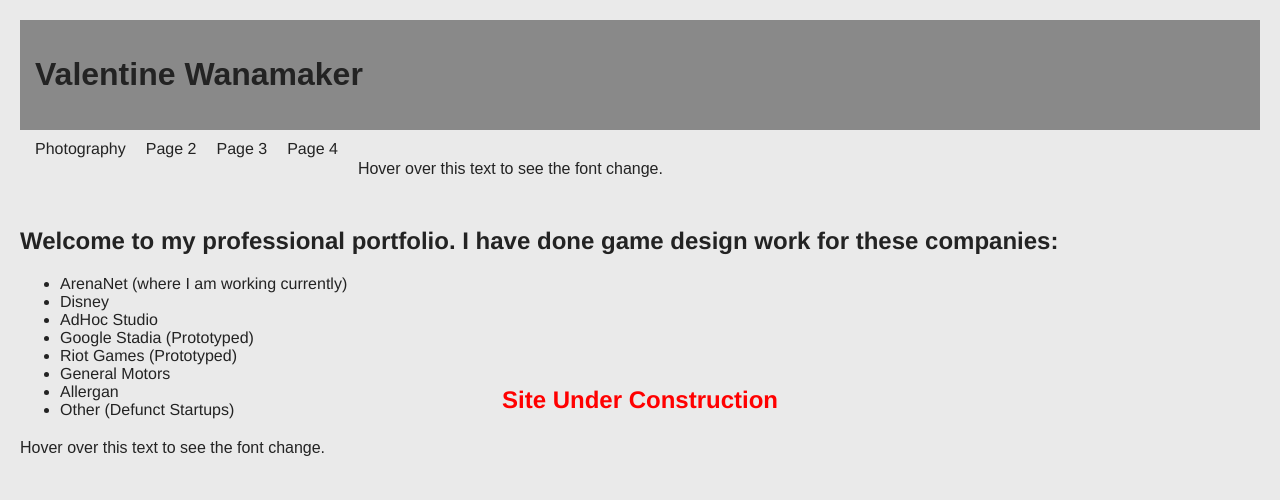
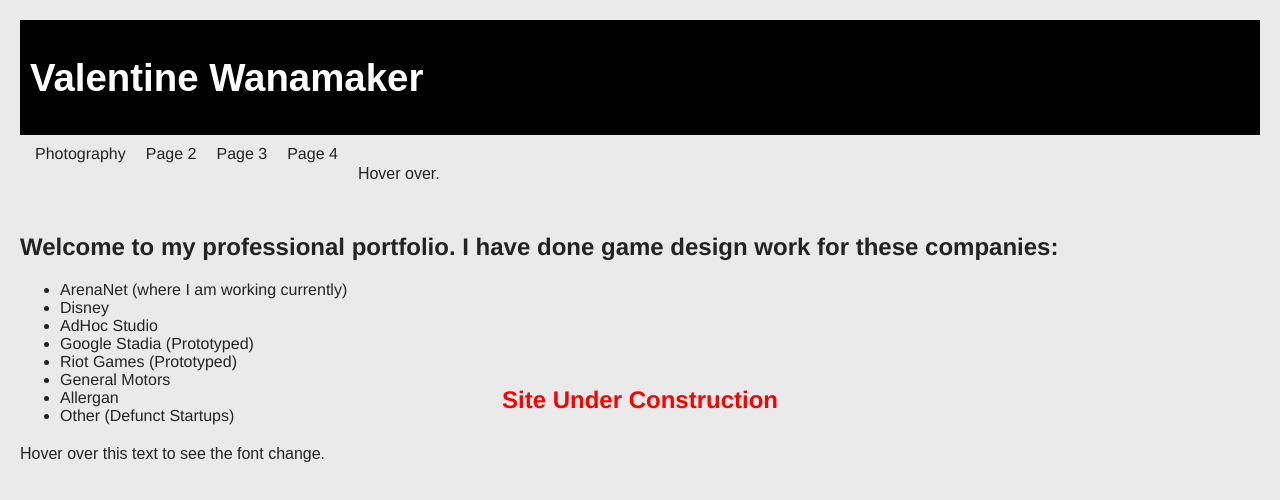
Before and after one commit to Valentine-Wanamaker/Valentine-Wanamaker, a plain HTML site: page index.html in a window 1280 px wide. Drawn offline with Linux system fonts and the light colour scheme.

Commit message:
khjbgh
kjhhjkb

```diff
--- a/css/main style.css
+++ b/css/main style.css
@@ -7,12 +7,18 @@ body {
 }
 
 header {
-    background-color: #898989;
-    color: #232323;
-    padding: 15px;
+    background-color: #000000;
+    color: #ffffff;
+    padding: 10px;
     text-align: left;
     font-family: 'Europa', sans-serif;
+    font-size: larger;
 }
+
+.image {
+    width: 40%; /* Adjust as needed */
+    float: right; /* Float image to the right */
+  }
 
 nav {
     display: flex;
--- a/index.html
+++ b/index.html
@@ -37,7 +37,7 @@
         <a href="page2.html">Page 2</a>
         <a href="page3.html">Page 3</a>
         <a href="page4.html">Page 4</a>
-        <a href="page4.html"><p class="text">Hover over this text to see the font change.</p></a>
+        <a href="page4.html"><p class="text">Hover over.</p></a>
         <a  </a>
     </nav>
 
```
